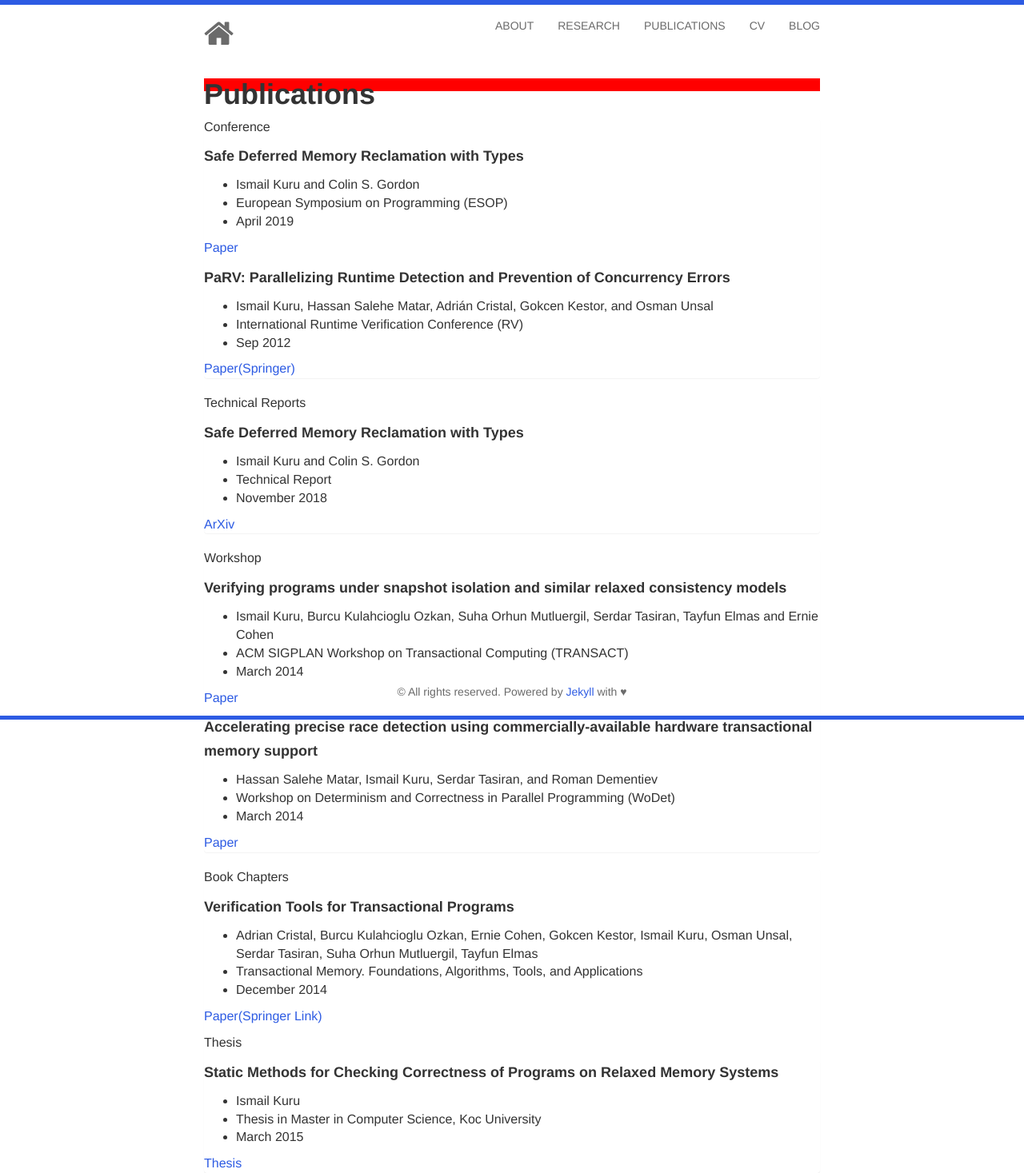
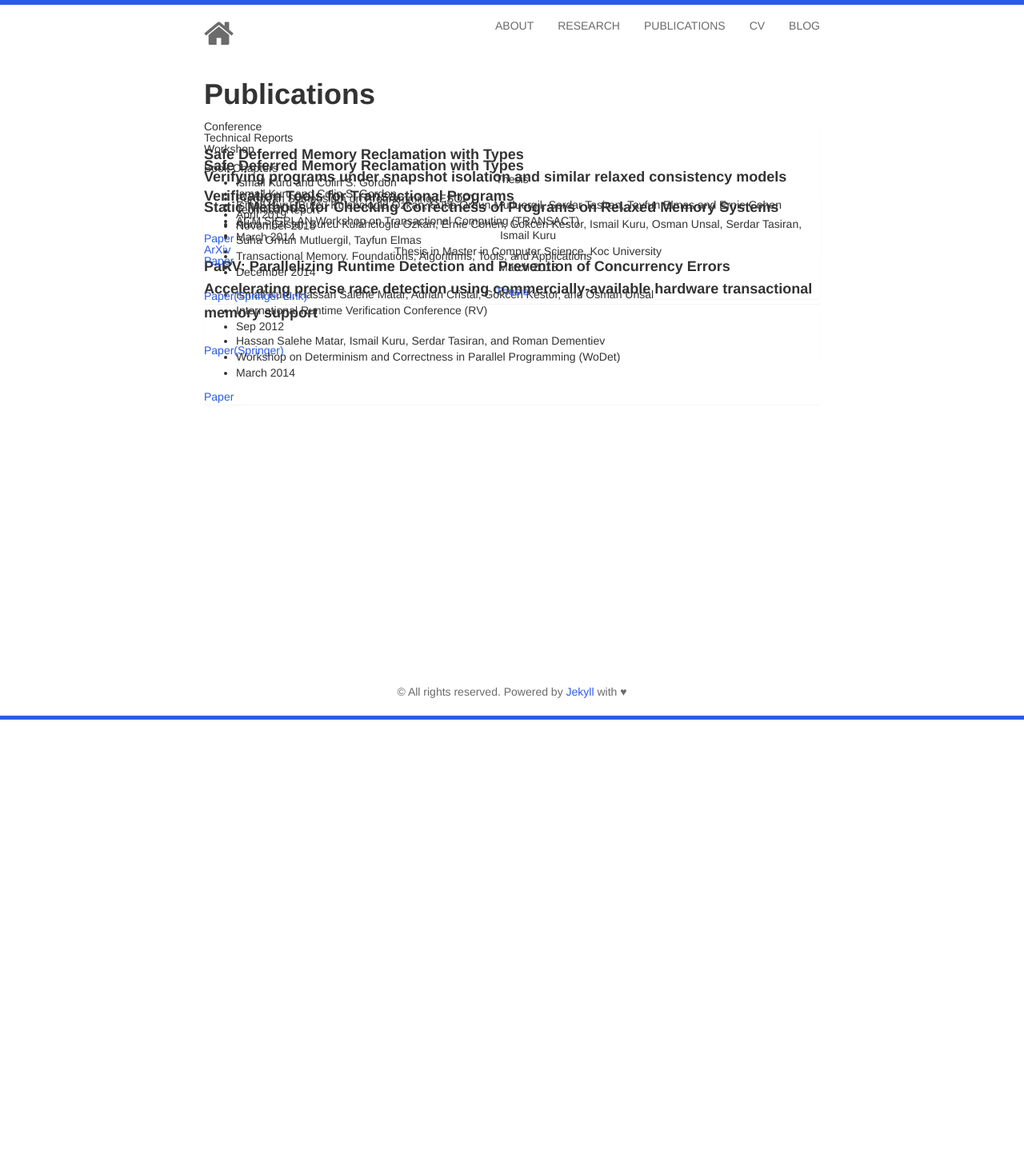
Before and after one commit to ismailkuru/deprecated.github.io, a Jekyll site: the page built from publications/index.html, in a window 1280 px wide. Shown: the whole page at 80% size. Built offline with Jekyll 4.4.1, drawn with Linux system fonts in a browser that asks for light colours; nearby versions of some CDN libraries; after the commit the page ends 900 px from its top, so only the background shows below that.

Commit message:
Update index.html

```diff
--- a/publications/index.html
+++ b/publications/index.html
@@ -6,8 +6,8 @@ title: Publications
 <section id="publications">
 	<div class="container">
 		<div class="text-left">
-			<div style="font-size: 16px; height: 1em; background-color: red">
-			<h1><strong>Publications</strong></h1>
+		     <h1><strong>Publications</strong></h1>
+			<div style="font-size: 14px; height: 1em; background-color: white">
 			<div class="panel panel-default"> Conference
 				<p align="left">
 				<h5><strong>Safe Deferred Memory Reclamation with Types</strong></h5>
@@ -28,6 +28,8 @@ title: Publications
 				<a href="https://link.springer.com/chapter/10.1007/978-3-642-35632-2_6">Paper(Springer)</a>
 				</p>
 			</div>
+			</div>
+			<div style="font-size: 14px; height: 1em; background-color: white">
 			<div class="panel panel-default"> Technical Reports
 				<p align="left">
 				<h5><strong>Safe Deferred Memory Reclamation with Types</strong></h5>
@@ -39,6 +41,8 @@ title: Publications
 				<a href="https://arxiv.org/abs/1811.11853">ArXiv</a>
 				</p>
 			</div>
+	                </div>
+                        <div style="font-size: 14px; height: 1em; background-color: white">
 			<div class="panel panel-default"> Workshop
 				<p align="left">
 				<h5><strong>Verifying programs under snapshot isolation and similar relaxed consistency models</strong></h5>
@@ -59,7 +63,8 @@ title: Publications
 				<a href="http://wodet.cs.washington.edu/wp-content/uploads/2014/02/wodet2014-final3.pdf">Paper</a>
 				</p>
 			</div>
-
+                        </div>
+		<div style="font-size: 14px; height: 1em; background-color: white">
 <p>	<div class="panel panel-default"> Book Chapters
 				<p align="left">
 				<h5><strong>Verification Tools for Transactional Programs</strong></h5>
@@ -70,7 +75,8 @@ title: Publications
 				</ul>
 				<a href="https://link.springer.com/chapter/10.1007%2F978-3-319-14720-8_14">Paper(Springer Link)</a>
 				</p>
-
+			 </div>	                        </div>
+                        </div>
 				<div> Thesis
 				<p>	<div class="panel panel-default">
 				<p align="left">
```
